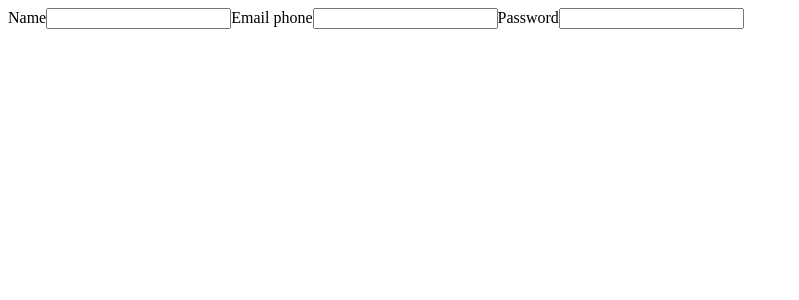
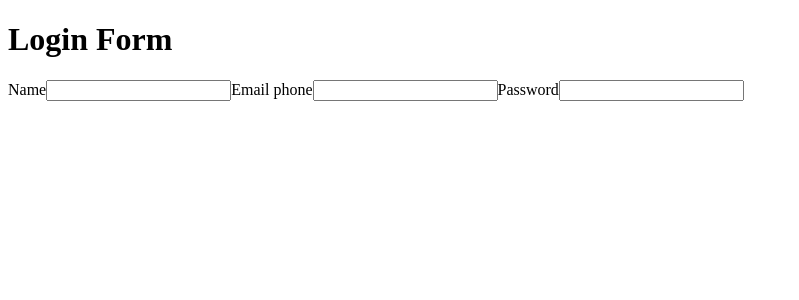
Before and after one commit to atlp-rwanda/phantom-fe-elite, a React (Create React App) app: page / in a window 1280 px wide. Shown: the top 300 px of the page, without its empty margins (0-799 px from the left). Built offline with nearby package versions, Linux system fonts and the light colour scheme.

Commit message:
chore(setup): testing
testing function
test sample text displayed on landing page

progressing #27

```diff
--- a/src/InputForm.js
+++ b/src/InputForm.js
@@ -4,6 +4,7 @@ const InputForm = () => {
 console.log("hello there");
   return (
     <div>
+      <h1>Login Form</h1>
       <form>
         <label htmlFor="">Name</label>
         <input type="text" />
```
Also changed, not shown: 1 other file (tests, documents, lock files or other folders).
